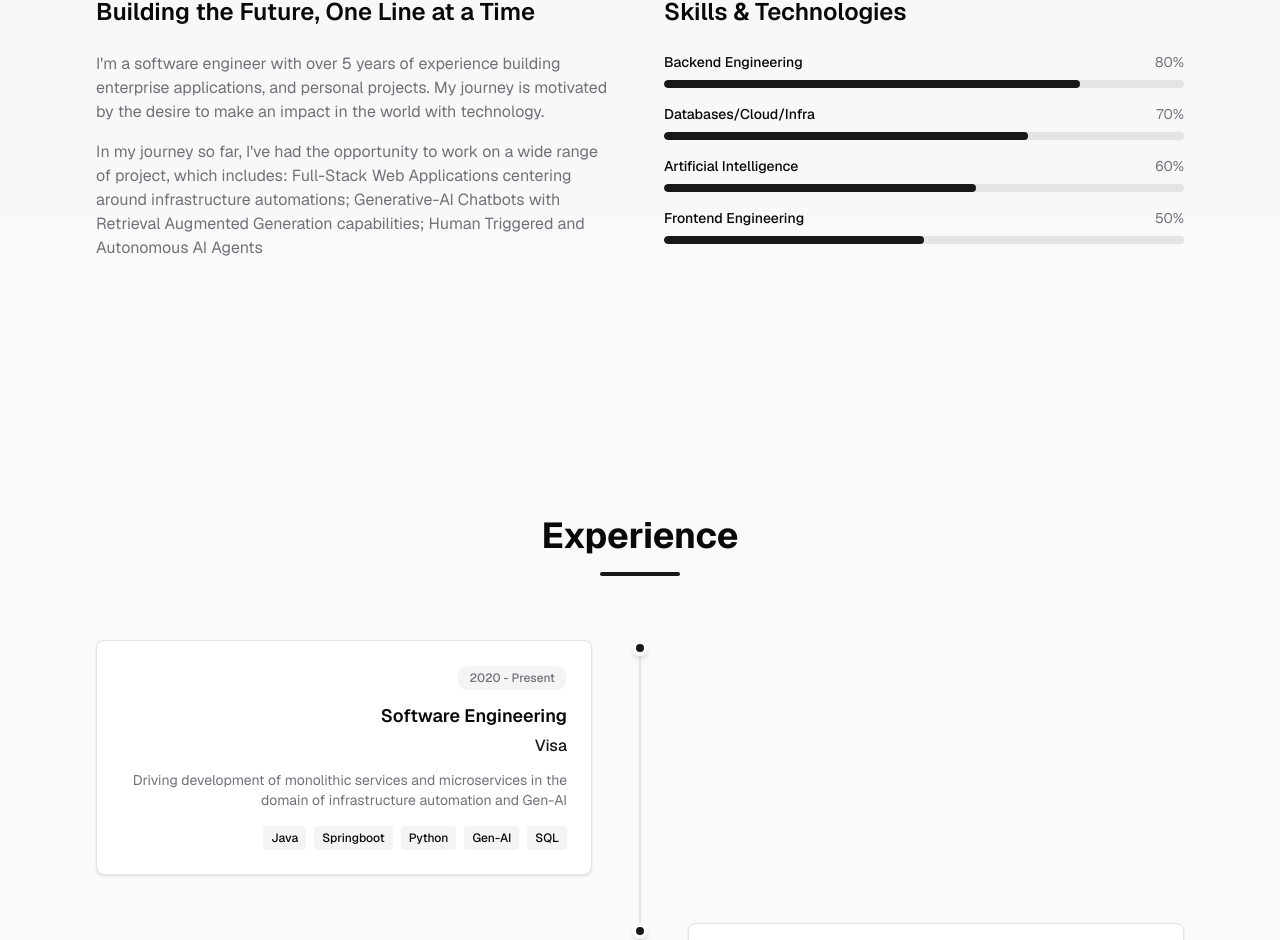
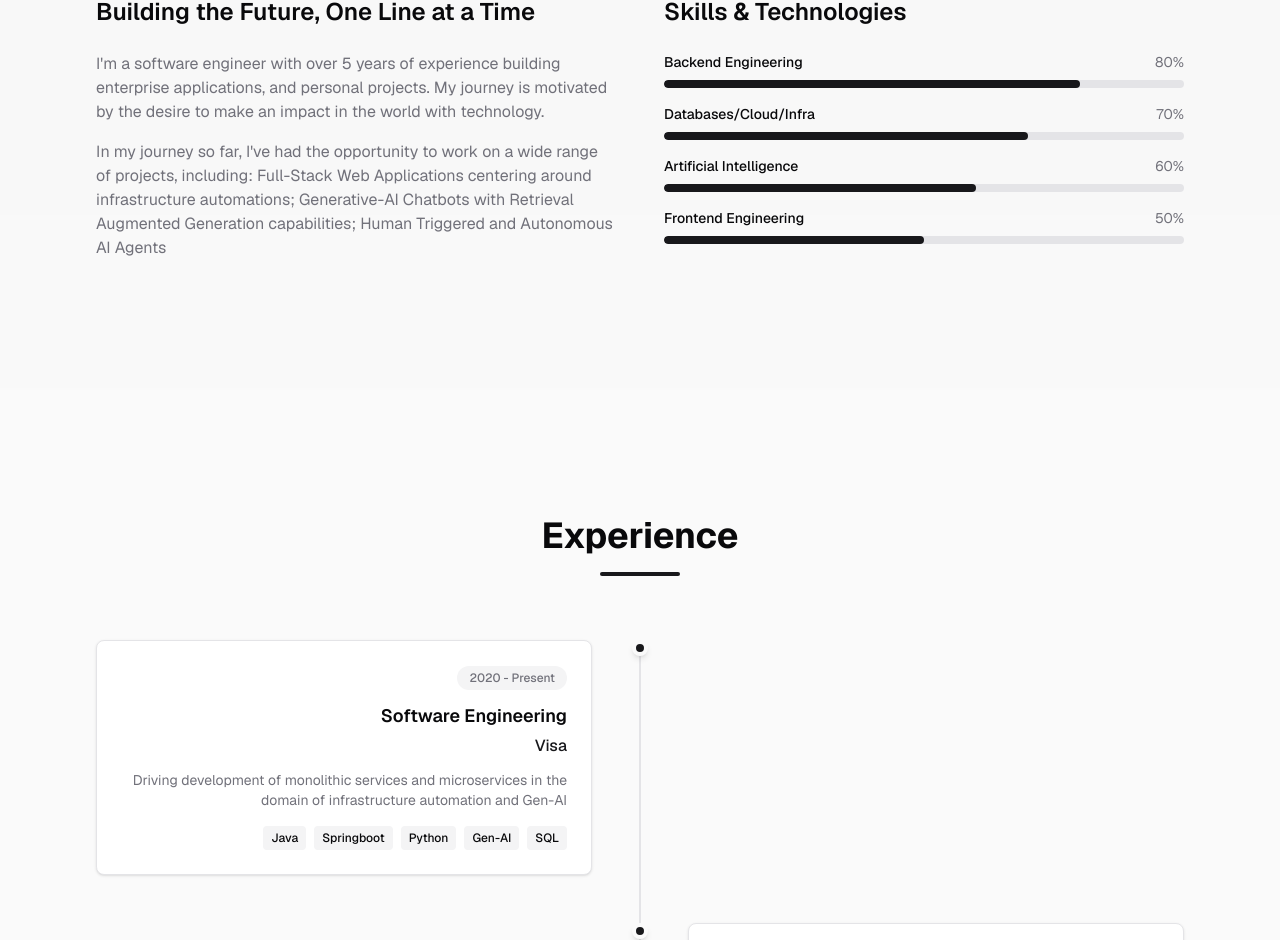
Before and after one commit to charlesgohck/charlesgohck.com, a Next.js app: page / in a window 1280 px wide. Shown: the part 1056-1996 px from the top of the page. Built offline with nearby package versions, Linux system fonts and the light colour scheme; no server answers.

Commit message:
[FIX][TYPO] Fixed wording for description

```diff
--- a/app/(home)/page.tsx
+++ b/app/(home)/page.tsx
@@ -284,7 +284,7 @@ function AboutSection() {
                 with technology.
               </p>
               <p>
-                In my journey so far, I've had the opportunity to work on a wide range of project, which includes:
+                In my journey so far, I've had the opportunity to work on a wide range of projects, including:
                 Full-Stack Web Applications centering around infrastructure automations;
                 Generative-AI Chatbots with Retrieval Augmented Generation capabilities;
                 Human Triggered and Autonomous AI Agents
```
